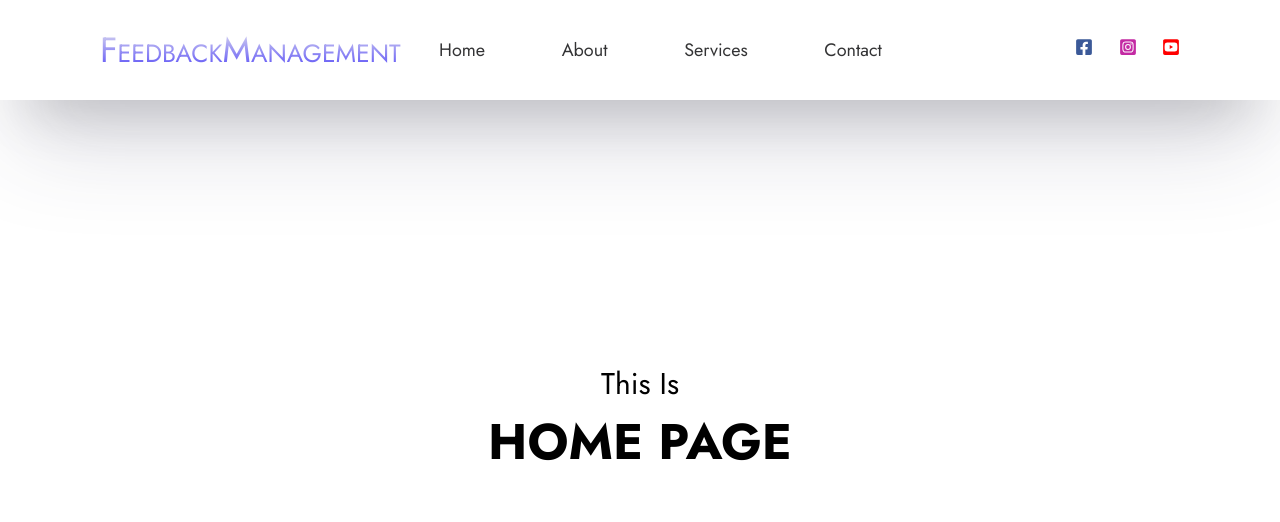
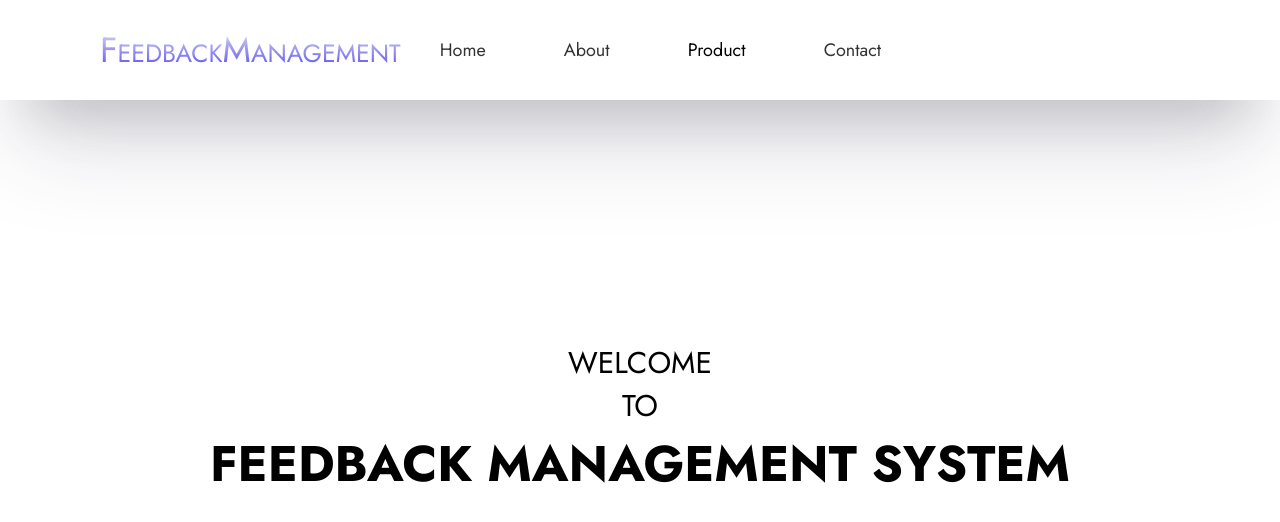
Before and after one commit to rohithkondeti/Frontend, a React (Create React App) app: page / in a window 1280 px wide. Shown: the top 522 px of the page. Built offline with nearby package versions, Linux system fonts and the light colour scheme.

Commit message:
frontend

```diff
--- a/package.json
+++ b/package.json
@@ -1,8 +1,9 @@
 {
-  "name": "bloggerapp",
+  "name": "Frontend99",
   "version": "0.1.0",
   "private": true,
   "dependencies": {
+    "@material-ui/core": "^4.12.4",
     "@testing-library/jest-dom": "^5.16.5",
     "@testing-library/react": "^13.4.0",
     "@testing-library/user-event": "^13.5.0",
--- a/src/App.js
+++ b/src/App.js
@@ -7,8 +7,9 @@ const Home = () => {
     <>
       <Navbar />
       <section className="hero-section">
-        <p>This is </p>
-        <h1> Home Page</h1>
+        <p>WELCOME  </p>
+        <p>TO</p>
+        <h1> FEEDBACK MANAGEMENT SYSTEM </h1>
       </section>
     </>
   );
@@ -43,12 +44,19 @@ const Contact = () => {
     <>
       <Navbar />
       <section className="hero-section">
-        <p>Welcome to </p>
-        <h1> Contact Page</h1>
+        <p>Group Members </p>
+        <h1> Hitesh</h1>
+        <h1>Rohith</h1>
+        <h1>Justin</h1>
       </section>
     </>
   );
 };
+
+
+
+
+
 
 const App = () => {
   return (
@@ -61,13 +69,23 @@ const App = () => {
         <About />
       </Route>
 
-      <Route path="/service">
+      <Route path="/Product">
         <Service />
       </Route>
 
       <Route path="/contact">
         <Contact />
       </Route>
+
+
+      <Route path="/new product">
+        <Contact />
+      </Route>
+
+      <Route path="/top rated product">
+        <Contact />
+      </Route>
+
     </Switch>
   );
 };
--- a/src/components/Navbar.js
+++ b/src/components/Navbar.js
@@ -1,16 +1,11 @@
 import React, { useState } from "react";
 import "./navbar.css";
-import {
-  FaFacebookSquare,
-  FaInstagramSquare,
-  FaYoutubeSquare,
-} from "react-icons/fa";
-import { GiHamburgerMenu } from "react-icons/gi";
-
 import { NavLink } from "react-router-dom";
 
 const Navbar = () => {
   const [showMediaIcons, setShowMediaIcons] = useState(false);
+  const [showProductDropdown, setShowProductDropdown] = useState(false);
+
   return (
     <>
       <nav className="main-nav">
@@ -34,55 +29,46 @@ const Navbar = () => {
             <li>
               <NavLink to="/about">about</NavLink>
             </li>
-            <li>
-              <NavLink to="/service">services</NavLink>
+            <li className="dropdown">
+              <span
+                className="dropdown-title"
+                onClick={() => setShowProductDropdown(!showProductDropdown)}
+              >
+                Product
+              </span>
+              {showProductDropdown && (
+                <ul className="dropdown-content">
+                  <li>
+                    <NavLink to="/All-products">All Products</NavLink>
+                  </li>
+                  <li>
+                    <NavLink to="/rating">Rating</NavLink>
+                  </li>
+                  <li>
+                    <NavLink to="/id">Id</NavLink>
+                  </li>
+                  <li>
+                    <NavLink to="/name">Name</NavLink>
+                  </li>
+                  <li>
+                    <NavLink to="/top-rated">Top Rated</NavLink>
+                  </li>
+                  <li>
+                    <NavLink to="/least-rated">Least Rating</NavLink>
+                  </li>
+                  <li>
+                    <NavLink to="/company">Company</NavLink>
+                  </li>
+                </ul>
+              )}
             </li>
             <li>
               <NavLink to="/contact">contact</NavLink>
             </li>
+
           </ul>
         </div>
-
-        {/* 3rd social media links */}
-        <div className="social-media">
-          <ul className="social-media-desktop">
-            <li>
-              <a
-                href=""
-                target="_thapa">
-                <FaFacebookSquare className="facebook" />
-              </a>
-            </li>
-            <li>
-              <a
-                href=""
-                target="_thapa">
-                <FaInstagramSquare className="instagram" />
-              </a>
-            </li>
-            <li>
-              <a
-                href=""
-                target="_thapa">
-                <FaYoutubeSquare className="youtube" />
-              </a>
-            </li>
-          </ul>
-
-          {/* hamburget menu start  */}
-          <div className="hamburger-menu">
-            <a href="#" onClick={() => setShowMediaIcons(!showMediaIcons)}>
-              <GiHamburgerMenu />
-            </a>
-          </div>
-        </div>
       </nav>
-
-      {/* hero section  */}
-      {/* <section className="hero-section">
-        <p>Welcome to </p>
-        <h1>Thapa Technical</h1>
-      </section> */}
     </>
   );
 };
--- a/src/components/navbar.css
+++ b/src/components/navbar.css
@@ -288,3 +288,30 @@ li {
     font-size: 3.8rem;
   }
 }
+.dropdown {
+  position: relative;
+  display: inline-block;
+}
+
+.dropdown-content {
+  display: none;
+  position: absolute;
+  background-color: #f9f9f9;
+  box-shadow: 0px 8px 16px 0px rgba(0,0,0,0.2);
+  z-index: 1;
+}
+
+.dropdown:hover .dropdown-content {
+  display: block;
+}
+
+.dropdown-content a {
+  color: black;
+  padding: 12px 16px;
+  text-decoration: none;
+  display: block;
+}
+
+.dropdown-content a:hover {
+  background-color: #f1f1f1;
+}
```
Also changed, not shown: src/App.css (+16 -2 lines), 1 other file (tests, documents, lock files or other folders).
